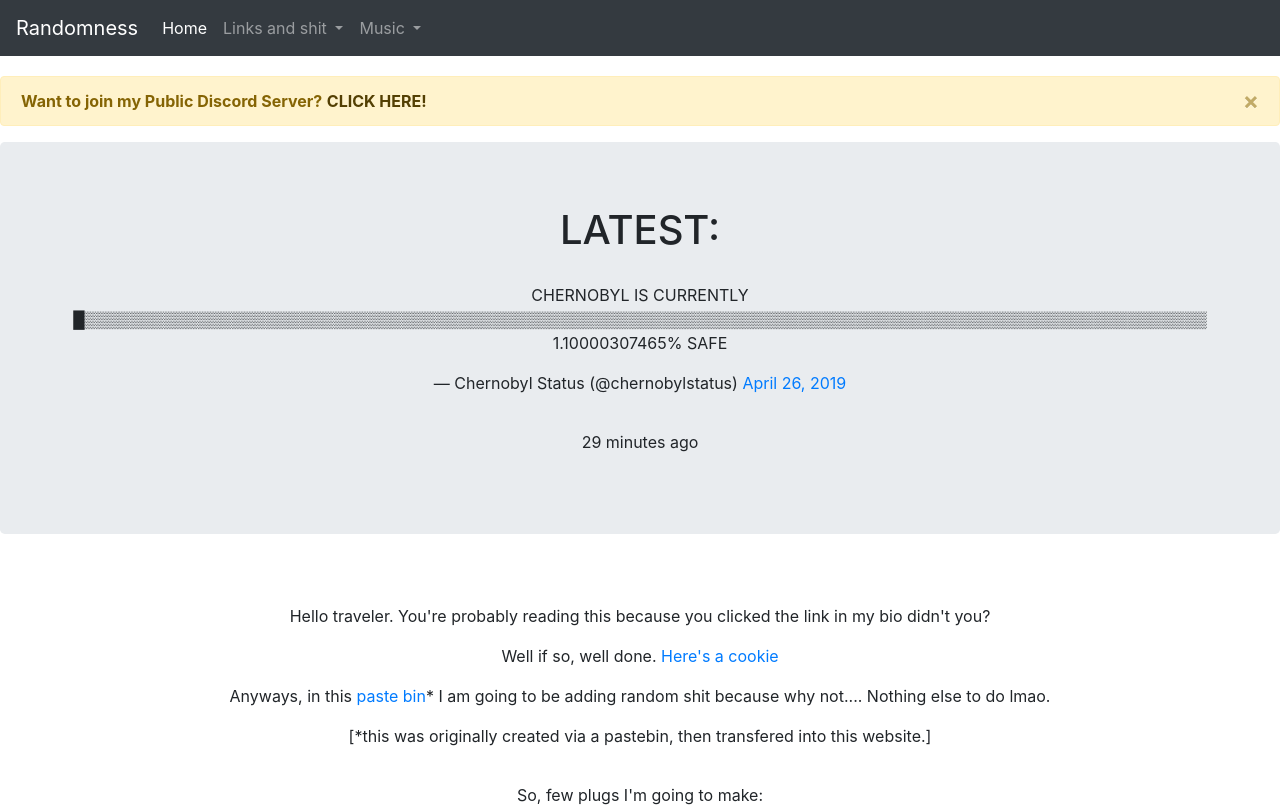
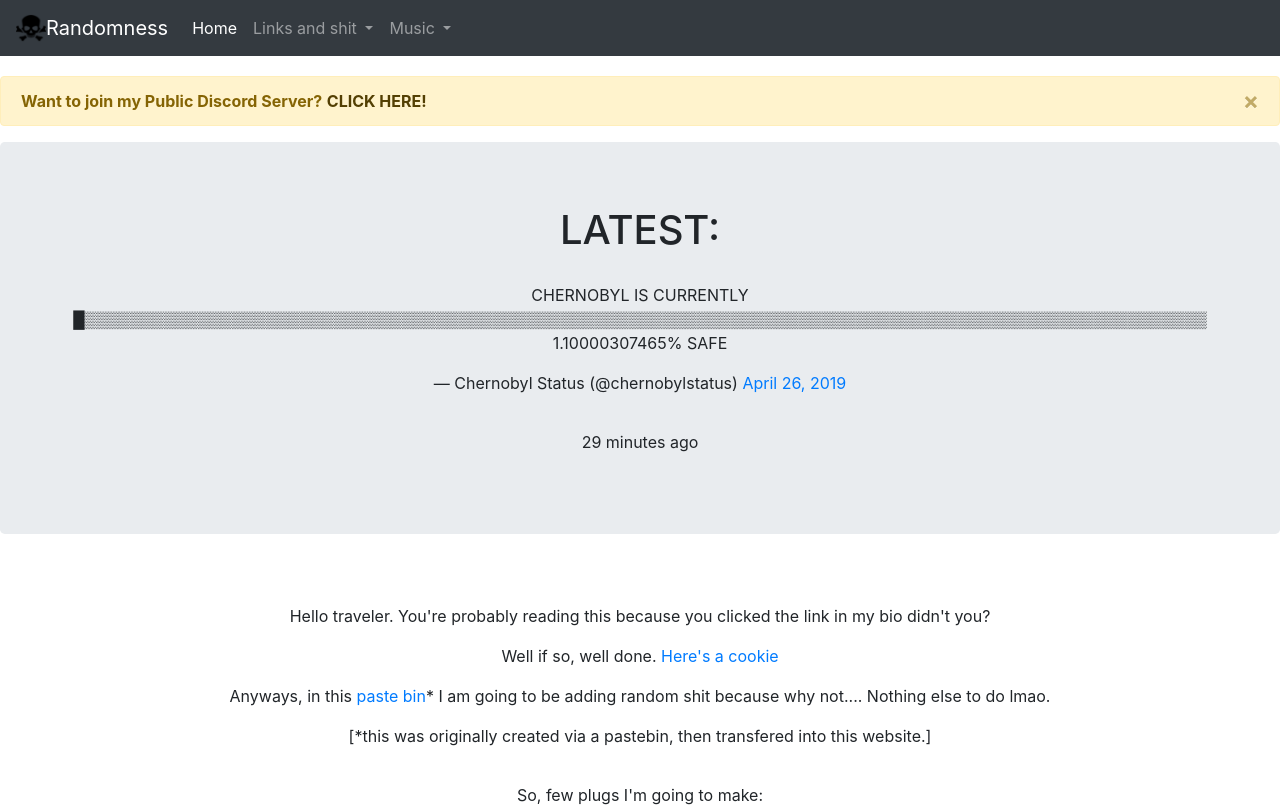
Before and after one commit to pacmanalex007/randomness, a plain HTML site: page index.html in a window 1280 px wide. Shown: the top 810 px of the page. Drawn offline with nearby package versions, Linux system fonts and the light colour scheme.

Commit message:
few changes

```diff
--- a/index.html
+++ b/index.html
@@ -8,7 +8,7 @@
   <meta name="designer" content="Pacmanalex007">
   <meta name="robots" content="noindex, follow">
   <meta name="viewport" content="width=device-width, initial-scale=1">
-  <link rel="shortcut icon" href="favicon.ico" type="image/x-icon"/ >
+  <link rel="shortcut icon" href="favicon.ico" type="image/x-icon" >
 
 	<link rel="stylesheet" href="https://maxcdn.bootstrapcdn.com/bootstrap/4.0.0/css/bootstrap.min.css" integrity="sha384-Gn5384xqQ1aoWXA+058RXPxPg6fy4IWvTNh0E263XmFcJlSAwiGgFAW/dAiS6JXm" crossorigin="anonymous">
   <script src="https://code.jquery.com/jquery-3.2.1.slim.min.js" integrity="sha384-KJ3o2DKtIkvYIK3UENzmM7KCkRr/rE9/Qpg6aAZGJwFDMVNA/GpGFF93hXpG5KkN" crossorigin="anonymous"></script>
@@ -45,6 +45,7 @@
 
 
 <nav class="navbar navbar-expand-lg navbar-dark bg-dark">
+  <img src="favicon.ico" width="30" height="30" class="d-inline-block align-top" alt="Fuck you">
   <a class="navbar-brand" href="#">Randomness</a>
   <button class="navbar-toggler" type="button" data-toggle="collapse" data-target="#navbarSupportedContent" aria-controls="navbarSupportedContent" aria-expanded="false" aria-label="Toggle navigation">
     <span class="navbar-toggler-icon"></span>
```
Also changed, not shown: favicon.ico (added).
